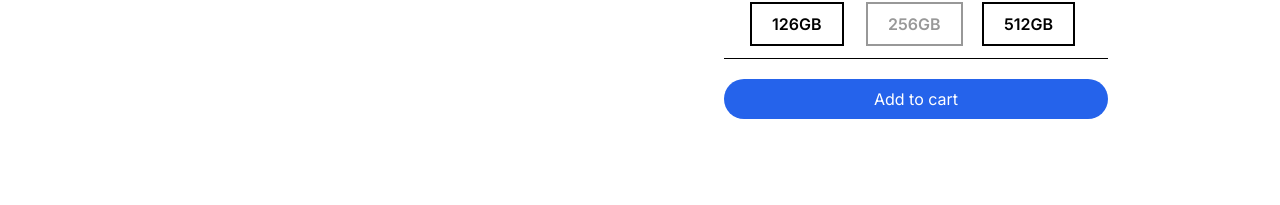
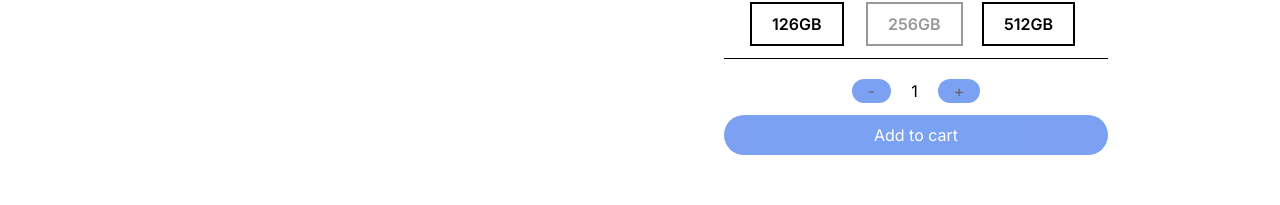
Before and after one commit to a-Marino/E-Commerce-CoderHouse, a React (Vite) app: page /product/1 in a window 1280 px wide. Shown: the part 524-729 px from the top of the page. Built offline with nearby package versions, Linux system fonts and the light colour scheme.

Commit message:
ItemCount to ItemDetails

```diff
--- /dev/null
+++ b/src/components/common/ItemCount/ItemCount.jsx
@@ -0,0 +1,47 @@
+import { useState } from "react";
+
+export const ItemCount = ({ stock, onAdd }) => {
+  const [count, setCount] = useState(1);
+
+  const decrement = () => {
+    if (count > 1) {
+      setCount(count - 1);
+    }
+  };
+
+  const increment = () => {
+    if (count < stock) {
+      setCount(count + 1);
+    }
+  };
+
+  return (
+    <div className="flex flex-col justify-center items-center mt-5 space-y-3">
+      <div className="flex space-x-5">
+        <button
+          onClick={decrement}
+          className="bg-blue-600 px-4 rounded-full enabled:hover:bg-blue-500 disabled:opacity-60 disabled:cursor-not-allowed"
+          disabled={!stock}
+        >
+          -
+        </button>
+        <span>{count}</span>
+        <button
+          onClick={increment}
+          className="bg-blue-600 px-4 rounded-full enabled:hover:bg-blue-500 disabled:opacity-60 disabled:cursor-not-allowed"
+          disabled={!stock}
+        >
+          +
+        </button>
+      </div>
+      {stock && <span className="text-sm">Stock: {stock}</span>}
+      <button
+        className="w-full h-10 bg-blue-600 rounded-full text-white enabled:hover:bg-blue-500 disabled:opacity-60 disabled:cursor-not-allowed"
+        disabled={!stock}
+        onClick={onAdd}
+      >
+        Add to cart
+      </button>
+    </div>
+  );
+};
--- a/src/components/pages/ProductDetails/ProductDetails.jsx
+++ b/src/components/pages/ProductDetails/ProductDetails.jsx
@@ -1,11 +1,15 @@
 import { useState } from "react";
 import "./ProductDetails.css";
+import { ItemCount } from "../../common/ItemCount/ItemCount";
 
-export const ProductDetails = ({ product, stock }) => {
+export const ProductDetails = ({ product, onAdd }) => {
+  //  States para actualizar el precio y el stock cuando se cambia la version de memoria
   const [price, setPrice] = useState(product.spec[0].price);
+  const [specStock, setSpecStock] = useState();
 
   const onSpecChange = (e) => {
     setPrice(e.target.value);
+    setSpecStock(e.target.getAttribute("data-stock"));
   };
 
   return (
@@ -48,8 +52,9 @@ export const ProductDetails = ({ product, stock }) => {
                   name="productMemory"
                   disabled={!spec.stock}
                   onChange={onSpecChange}
+                  data-stock={spec.stock}
+                  aria-selected="false"
                   required
-                  aria-selected="false"
                 />
                 <label className="btn btn-default" htmlFor={spec.size}>
                   {spec.size}
@@ -58,13 +63,8 @@ export const ProductDetails = ({ product, stock }) => {
             );
           })}
         </div>
-        {/* Buy button */}
-        <button
-          className="mt-5 w-full h-10 bg-blue-600 rounded-full text-white enabled:hover:bg-blue-500 disabled:opacity-60 disabled:cursor-not-allowed"
-          disabled={!stock}
-        >
-          Add to cart
-        </button>
+        {/* add to cart btn */}
+        <ItemCount stock={specStock} key={specStock} onAdd={onAdd} />
       </div>
     </div>
   );
--- a/src/components/pages/ProductDetails/ProductDetailsContainer.jsx
+++ b/src/components/pages/ProductDetails/ProductDetailsContainer.jsx
@@ -4,22 +4,19 @@ import { useEffect, useState } from "react";
 
 export const ProductDetailsContainer = () => {
   const [productSelected, setProductSelected] = useState({});
-  const [stock, setStock] = useState();
 
   let id = 2;
 
+  const onAdd = (quantity) => {
+    let data = {
+      ...productSelected,
+      quantity: quantity,
+    };
+    console.log(data);
+  };
+
   useEffect(() => {
     let productFind = ProductsMock.find((product) => product.id === id);
-
-    //  EXPLICACION: Como puse que los celulares tengan varias opciones de memoria (ver ProductsMock.memory), cada version tiene su propio stock individual. Entonces lo que hice es agarrar el arreglo de memorias, adquirir el stock individual y sumarlos asi tener un stock total y poder pasarlo a los detalles
-
-    const productStock = productFind.spec.map((spec) => {
-      return spec.stock;
-    });
-
-    const stockTotal = productStock.reduce((val1, val2) => {
-      return val1 + val2;
-    });
 
     const fetchProducts = new Promise((res) => {
       res(productFind);
@@ -28,7 +25,6 @@ export const ProductDetailsContainer = () => {
     fetchProducts
       .then((res) => {
         setProductSelected(res);
-        setStock(stockTotal);
       })
       .catch((err) => console.log(err));
   }, [id]);
@@ -36,7 +32,7 @@ export const ProductDetailsContainer = () => {
   return (
     <div>
       {productSelected.id != undefined && (
-        <ProductDetails product={productSelected} stock={stock} />
+        <ProductDetails product={productSelected} onAdd={onAdd} />
       )}
     </div>
   );
```
